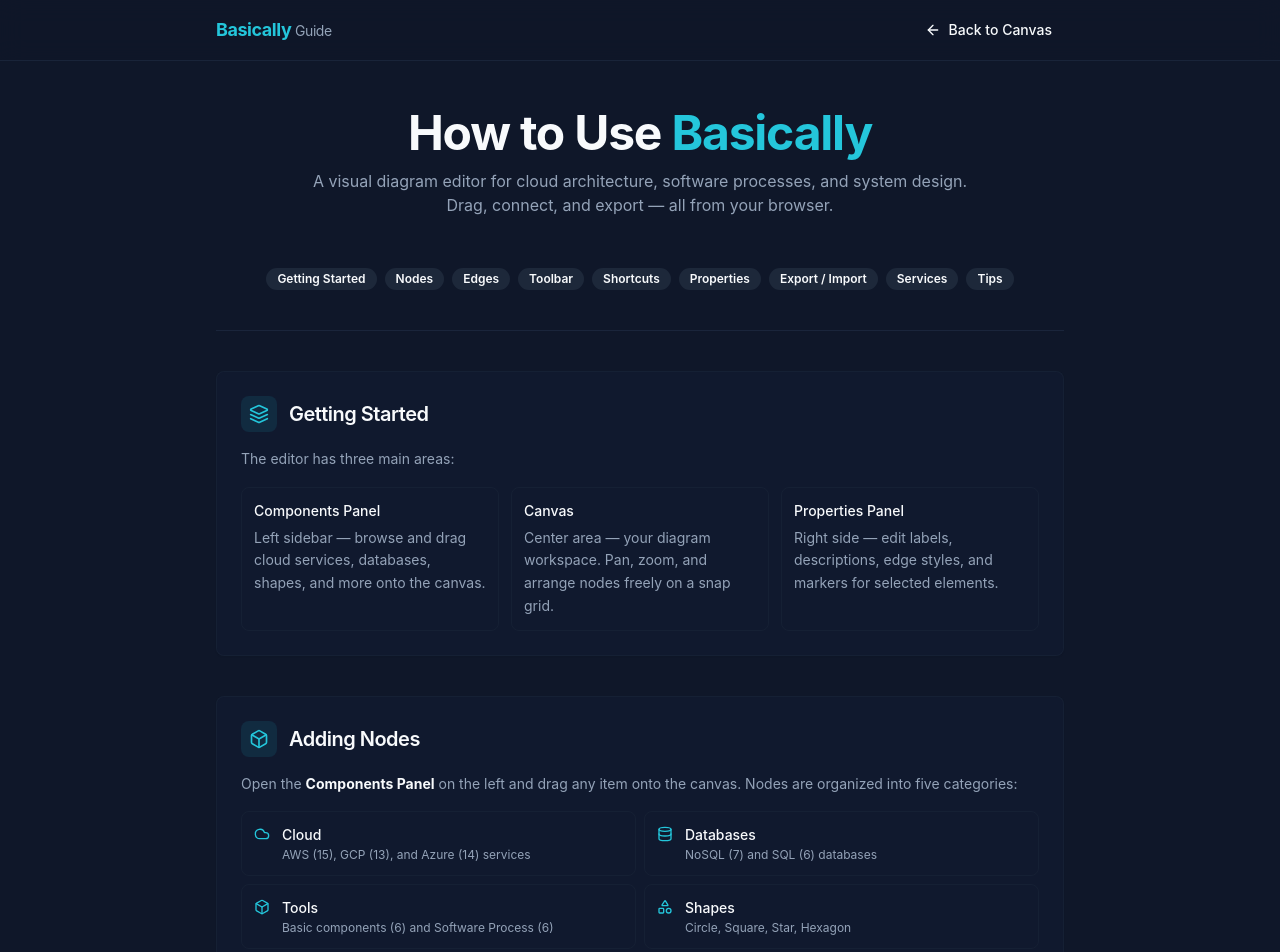
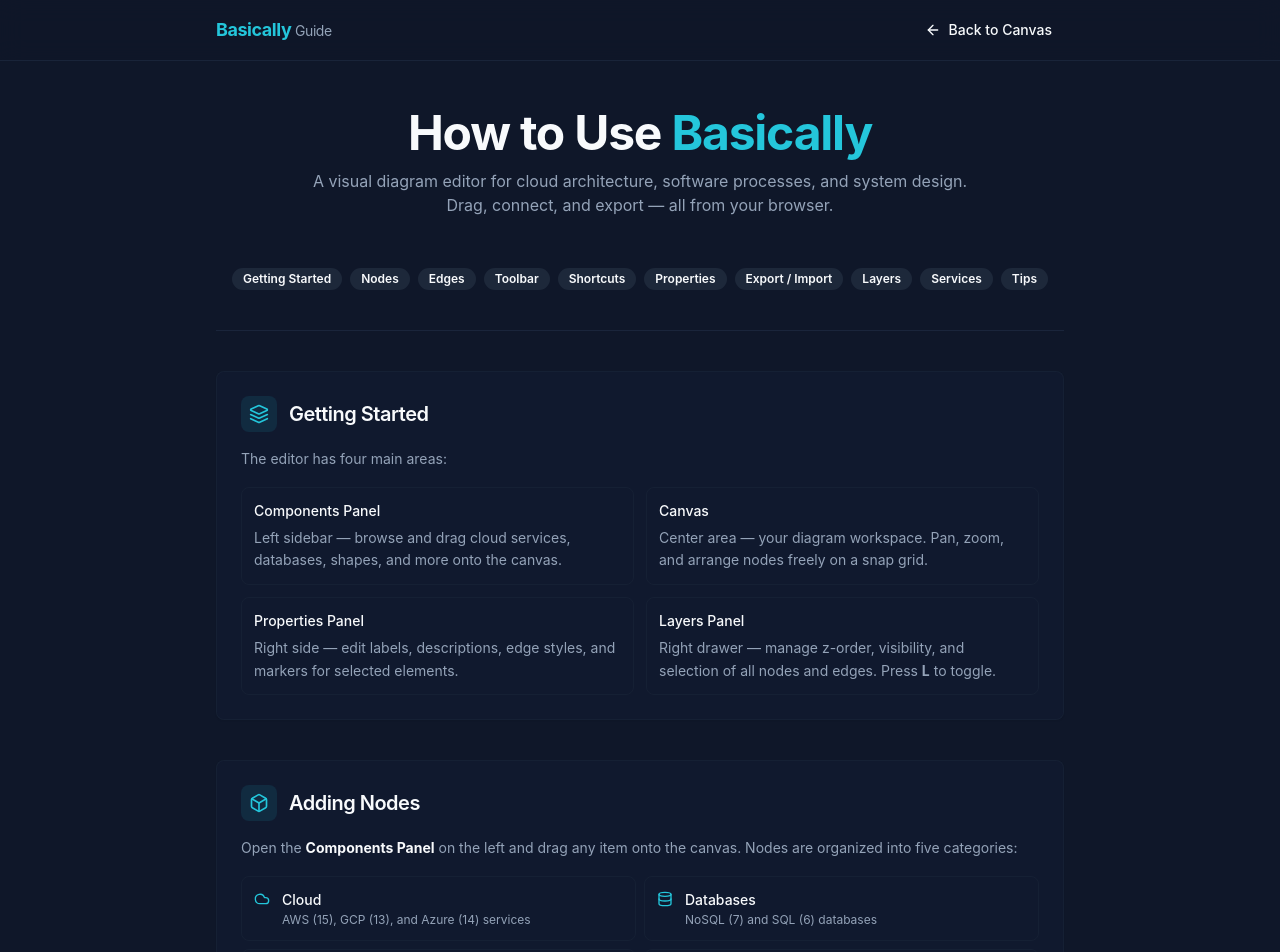
Before and after one commit to ariffrahimin/lukis, a React (Vite) app: page /guide in a window 1280 px wide. Shown: the top 952 px of the page. Built offline with nearby package versions, Linux system fonts and the light colour scheme.

Commit message:
update guide page

```diff
--- a/src/pages/Guide.tsx
+++ b/src/pages/Guide.tsx
@@ -31,6 +31,12 @@
   Image,
   FileJson,
   Film,
+  Eye,
+  EyeOff,
+  GripVertical,
+  ChevronUp,
+  ChevronDown,
+  PanelRightOpen,
 } from "lucide-react";
 
 function Kbd({ children }: { children: React.ReactNode }) {
@@ -80,6 +86,7 @@
   { id: "shortcuts", label: "Shortcuts" },
   { id: "properties", label: "Properties" },
   { id: "export-import", label: "Export / Import" },
+  { id: "layers", label: "Layers" },
   { id: "services", label: "Services" },
   { id: "tips", label: "Tips" },
 ];
@@ -133,8 +140,8 @@
 
         {/* 1. Getting Started */}
         <SectionCard id="getting-started" icon={Layers} title="Getting Started">
-          <p>The editor has three main areas:</p>
-          <div className="grid gap-3 sm:grid-cols-3">
+          <p>The editor has four main areas:</p>
+          <div className="grid gap-3 sm:grid-cols-2">
             <div className="rounded-lg border border-muted/50 p-3 space-y-1">
               <p className="font-medium text-foreground">Components Panel</p>
               <p>Left sidebar — browse and drag cloud services, databases, shapes, and more onto the canvas.</p>
@@ -146,6 +153,10 @@
             <div className="rounded-lg border border-muted/50 p-3 space-y-1">
               <p className="font-medium text-foreground">Properties Panel</p>
               <p>Right side — edit labels, descriptions, edge styles, and markers for selected elements.</p>
+            </div>
+            <div className="rounded-lg border border-muted/50 p-3 space-y-1">
+              <p className="font-medium text-foreground">Layers Panel</p>
+              <p>Right drawer — manage z-order, visibility, and selection of all nodes and edges. Press <strong>L</strong> to toggle.</p>
             </div>
           </div>
         </SectionCard>
@@ -161,7 +172,7 @@
               { icon: Cloud, label: "Cloud", desc: "AWS (15), GCP (13), and Azure (14) services" },
               { icon: Database, label: "Databases", desc: "NoSQL (7) and SQL (6) databases" },
               { icon: Box, label: "Tools", desc: "Basic components (6) and Software Process (6)" },
-              { icon: Shapes, label: "Shapes", desc: "Circle, Square, Star, Hexagon" },
+              { icon: Shapes, label: "Shapes", desc: "11 shapes — Circle, Square, Star, Hexagon, Diamond, Triangle, and more" },
               { icon: Sparkles, label: "Animated", desc: "13 animated icons like API, Rocket, Cloud" },
             ].map((cat) => (
               <div key={cat.label} className="flex items-start gap-3 rounded-lg border border-muted/50 p-3">
@@ -260,6 +271,7 @@
               { keys: "⌘ / Ctrl + V", action: "Paste nodes (offset +50px)" },
               { keys: "⌘ / Ctrl + G", action: "Group selected nodes into sub flow" },
               { keys: "⌘ / Ctrl + ⇧ + G", action: "Ungroup sub flow" },
+              { keys: "L", action: "Toggle Layers panel" },
               { keys: "Delete / Backspace", action: "Delete selected elements" },
               { keys: "+", action: "Zoom in" },
               { keys: "−", action: "Zoom out" },
@@ -334,10 +346,52 @@
           </p>
         </SectionCard>
 
-        {/* 8. Cloud Services */}
+        {/* 8. Layers Panel */}
+        <SectionCard id="layers" icon={PanelRightOpen} title="Layers Panel">
+          <p>
+            The Layers Panel is a right-side drawer that lets you manage the <strong className="text-foreground">z-order</strong>,{" "}
+            <strong className="text-foreground">visibility</strong>, and <strong className="text-foreground">selection</strong> of
+            all nodes and edges in your diagram. Toggle it with the{" "}
+            <Layers className="inline h-4 w-4 align-text-bottom text-primary" /> button in the top-right
+            or press <Kbd>L</Kbd>.
+          </p>
+          <div className="grid gap-3 sm:grid-cols-2">
+            <div className="space-y-2">
+              <p className="font-medium text-foreground">Z-Order</p>
+              <ul className="list-disc list-inside space-y-1">
+                <li>Items at the <strong className="text-foreground">top</strong> of the list are in <strong className="text-foreground">front</strong></li>
+                <li>Items at the <strong className="text-foreground">bottom</strong> are <strong className="text-foreground">behind</strong></li>
+                <li>
+                  Use <ChevronUp className="inline h-3.5 w-3.5 align-text-bottom" />{" "}
+                  <ChevronDown className="inline h-3.5 w-3.5 align-text-bottom" /> arrows to reorder
+                </li>
+                <li>
+                  Drag the <GripVertical className="inline h-3.5 w-3.5 align-text-bottom" /> handle to reorder via drag-and-drop
+                </li>
+              </ul>
+            </div>
+            <div className="space-y-2">
+              <p className="font-medium text-foreground">Visibility & Selection</p>
+              <ul className="list-disc list-inside space-y-1">
+                <li>
+                  Click <Eye className="inline h-3.5 w-3.5 align-text-bottom" /> /{" "}
+                  <EyeOff className="inline h-3.5 w-3.5 align-text-bottom" /> to show/hide a node or edge
+                </li>
+                <li>Hiding a node also hides its connected edges</li>
+                <li>Click any item to select it and pan the canvas to it</li>
+                <li>Selected nodes get a brief pulse highlight</li>
+              </ul>
+            </div>
+          </div>
+          <p>
+            On mobile and tablet, the Layers Panel opens as a slide-over sheet from the right.
+          </p>
+        </SectionCard>
+
+        {/* 9. Cloud Services */}
         <SectionCard id="services" icon={Server} title="Cloud Services & Components">
           <p>
-            The Components Panel organizes <strong className="text-foreground">90+ node types</strong> across
+            The Components Panel organizes <strong className="text-foreground">95+ node types</strong> across
             providers. Expand any provider accordion to browse its services.
           </p>
           <div className="grid gap-2 sm:grid-cols-3">
@@ -349,7 +403,7 @@
               { label: "SQL", count: 6, color: "bg-amber-500/10 text-amber-400 border-amber-500/20" },
               { label: "Basic", count: 6, color: "bg-slate-500/10 text-slate-400 border-slate-500/20" },
               { label: "Process", count: 6, color: "bg-indigo-500/10 text-indigo-400 border-indigo-500/20" },
-              { label: "Shapes", count: 4, color: "bg-pink-500/10 text-pink-400 border-pink-500/20" },
+              { label: "Shapes", count: 11, color: "bg-pink-500/10 text-pink-400 border-pink-500/20" },
               { label: "Animated", count: 13, color: "bg-violet-500/10 text-violet-400 border-violet-500/20" },
             ].map((p) => (
               <div key={p.label} className="flex items-center justify-between rounded-lg border border-muted/50 p-2.5">
@@ -373,6 +427,7 @@
               { tip: "Resize Nodes", detail: "Select a node to reveal blue resize handles on its corners and edges." },
               { tip: "Sub Flows & Grouping", detail: "Select 2+ nodes and press ⌘/Ctrl+G to group them into a sub flow. Drag nodes into a sub flow to add them. Press ⌘/Ctrl+⇧+G to ungroup." },
               { tip: "Right-Click Properties", detail: "Right-click a node or edge on desktop to open the Properties Panel right at your cursor." },
+              { tip: "Layers Panel", detail: "Press L to toggle the Layers drawer. Items at the top are in front. Drag to reorder, click the eye to hide, click a row to pan to it." },
               { tip: "Undo History", detail: "Up to 50 levels of undo/redo. Every change is tracked automatically." },
             ].map((t) => (
               <div key={t.tip} className="rounded-lg border border-muted/50 p-3 space-y-1">
```
